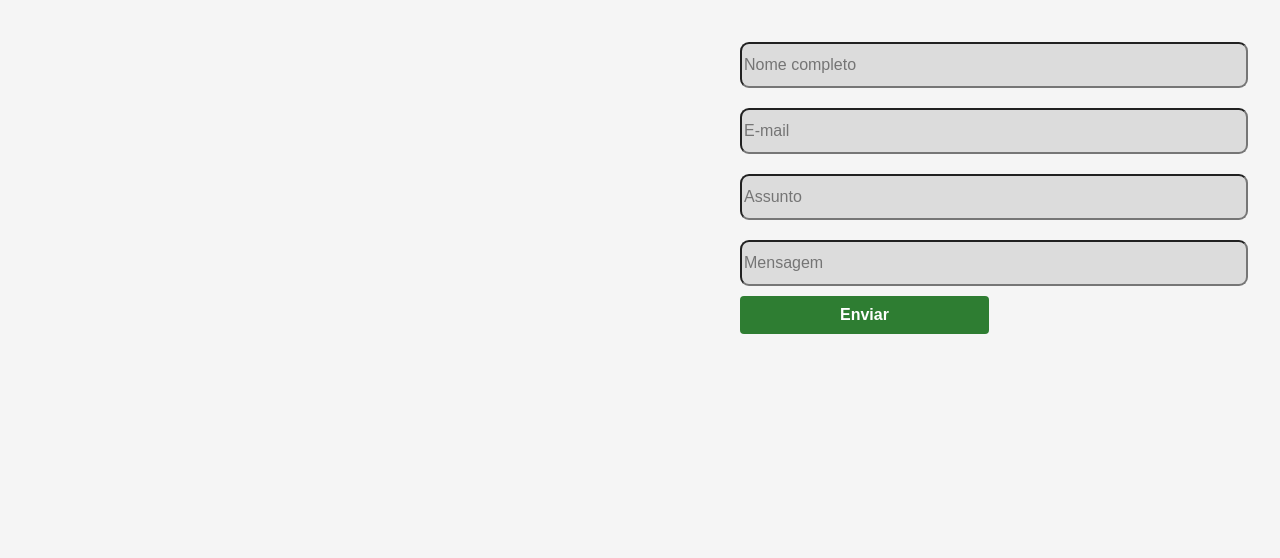
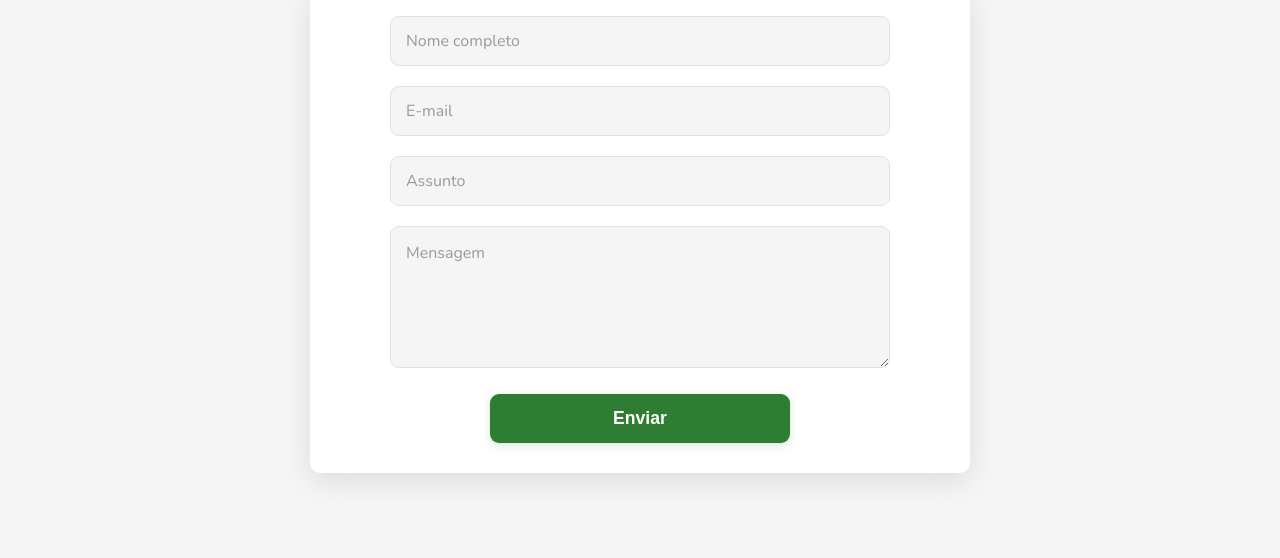
Before and after one commit to agro-conecta-FIAP/agro-conecta-FIAP, a plain HTML site: page pages/contato.html in a window 1280 px wide. Shown: the part 242-800 px from the top of the page. Drawn offline with nearby package versions, Linux system fonts and the light colour scheme.

Commit message:
REFACTORE: Ajustes iniciais

```diff
--- a/pages/contato.html
+++ b/pages/contato.html
@@ -12,7 +12,7 @@
 
     <header class="dashboard-header">
         <div class="container-header">
-          <div class="logo">AgroConecta</div>
+          <a href="/pages/dashboard.html" class="logo">AgroConecta</a>
           <button class="user-area" id="user-area" >
             <span>Olá, Edson</span>
             <img src="../public/images/circle-user.png" alt="User">
@@ -24,13 +24,21 @@
         <p>Tire suas dúvidas, envie sugestões ou fale com a nossa equipe</p>
       </div>
       <form id="form-contato">
-      <div class="card-info">
-        <input type="text" placeholder="Nome completo" required> <br>
-        <input type="email" placeholder="E-mail" required> <br>
-        <input type="text" placeholder="Assunto" required> <br>
-        <input type="text" placeholder="Mensagem" required> <br>
-      </div>
-      <button>Enviar</button>
-    </form>
+        <div class="card-info">
+          <div class="form-group">
+            <input type="text" id="nome" placeholder="Nome completo" required>
+          </div>
+          <div class="form-group">
+            <input type="email" id="email" placeholder="E-mail" required>
+          </div>
+          <div class="form-group">
+            <input type="text" id="assunto" placeholder="Assunto" required>
+          </div>
+          <div class="form-group">
+            <textarea id="mensagem" placeholder="Mensagem" rows="5" required></textarea>
+          </div>
+        </div>
+        <button type="submit">Enviar</button>
+      </form>
 </body>
 </html>
--- a/style/contato.css
+++ b/style/contato.css
@@ -20,6 +20,10 @@ body{
     background: #fff;
     padding: 1.2rem 2rem;
     height: 3rem;
+  }
+
+  .container-header a {
+    text-decoration: none;
   }
 
   .logo {
@@ -58,37 +62,110 @@ body{
 
 #form-contato{
     background-color: #fff;
-    margin-left: 740px;
-    margin-right: 740px;
-    border-radius: 40px;
-    align-items: center;
+    max-width: 600px;
+    margin: 0 auto;
+    padding: 30px;
+    border-radius: 10px;
+    box-shadow: 0 8px 30px rgba(0, 0, 0, 0.1);
+    transition: all 0.3s ease;
+    animation: fadeIn 0.5s ease-out;
 }
 
-  .card-info{
+@keyframes fadeIn {
+    from {
+        opacity: 0;
+        transform: translateY(20px);
+    }
+    to {
+        opacity: 1;
+        transform: translateY(0);
+    }
+}
+
+.card-info{
     background-color: #fff;
     text-align: center;
-    border-radius: 40px;
+    border-radius: 20px;
+    margin-bottom: 20px;
+}
 
-  }
-  .card-info input{
-    background-color: #DCDCDC;
+.form-group {
+    margin-bottom: 20px;
+}
+
+.card-info input,
+.card-info textarea {
+    background-color: #f5f5f5;
     font-size: 1rem;
     border-radius: 9px;
-    width: 500px;
-    margin-top: 10px;
-    margin-bottom: 10px;
-    height: 40px
-  }
-  #form-contato button{
+    width: 100%;
+    max-width: 500px;
+    padding: 0 15px;
+    box-sizing: border-box;
+    border: 1px solid #e0e0e0;
+    transition: all 0.3s ease;
+    font-family: 'Nunito', Arial, sans-serif;
+}
+
+.card-info input {
+    height: 50px;
+}
+
+.card-info textarea {
+    padding: 15px;
+    resize: vertical;
+    min-height: 120px;
+}
+
+.card-info input::placeholder,
+.card-info textarea::placeholder {
+    color: #999;
+    opacity: 1;
+}
+
+.card-info input:focus,
+.card-info textarea:focus {
+    outline: none;
+    border-color: #2E7D32;
+    box-shadow: 0 0 0 2px rgba(46, 125, 50, 0.1);
+    background-color: #fff;
+    transform: translateY(-1px);
+}
+
+.card-info input:hover,
+.card-info textarea:hover {
+    border-color: #bdbdbd;
+}
+
+#form-contato button{
     display: block;
-    margin: 0 auto;
-    padding: 10px 100px;
+    margin: 20px auto 0;
+    padding: 14px 0;
+    width: 100%;
+    max-width: 300px;
     background-color: #2E7D32;
     color: white;
     border: none;
-    border-radius: 4px;
-    font-size: 1rem;
+    border-radius: 9px;
+    font-size: 1.1rem;
     font-weight: 600;
     cursor: pointer;
-    transition: background-color 0.3s ease;
-  }
+    transition: all 0.3s ease;
+    box-shadow: 0 2px 10px rgba(46, 125, 50, 0.2);
+}
+
+#form-contato button:hover {
+    background-color: #1B5E20;
+    transform: translateY(-2px);
+    box-shadow: 0 4px 12px rgba(46, 125, 50, 0.3);
+}
+
+.titulo h1 {
+  font-size: 2.5rem;
+  color: #222;
+}
+
+.titulo p {
+  font-size: 1.2rem;
+  color: #666;
+}
--- a/style/home-login.css
+++ b/style/home-login.css
@@ -20,10 +20,32 @@
 
 .container-login-aside {
   background: #333;
-  background-image: url(../public/images/bg-login-banner.jpg);
+  background-image: url(../public/images/banner-bg.png);
   background-size: cover;
   background-position: center;
   z-index: 10;
+  display: flex;
+  flex-direction: column;
+  justify-content: center;
+  padding: 2rem;
+}
+
+.container-header a {
+  text-decoration: none;
+}
+
+.container-login-aside h1 {
+  color: #1AFF00;
+  font-size: 4rem;
+  font-weight: 700;
+  margin-bottom: 1rem;
+}
+
+.container-login-aside p {
+  color: #fff;
+  font-size: 1.5rem;
+  font-weight: 400;
+  margin-bottom: 1rem;
 }
 
 .container-login-main {
@@ -57,7 +79,7 @@
 }
 
 .form-group {
-  margin-bottom: 1.5rem;
+  margin-bottom: .5rem;
 }
 
 .form-group label {
@@ -66,6 +88,17 @@
   color: #333;
   font-weight: 500;
 }
+
+.button-register {
+  width: 100%;
+  padding: 0.75rem;
+  background-color: #2E7D32;
+  color: white;
+  border: none;
+  padding: 1rem;
+
+}
+
 
 .form-group input {
   width: 100%;
@@ -141,15 +174,17 @@ button[type="submit"]:hover {
 
 .tituloregister {
   font-size: 28px;
-
   margin: 0px 0px 5px 0px;
   margin-left: -3px;
   color: #4CAF50;
 }
+.form-group-password {
+  display: flex;
+  gap: 1rem;
+}
 
 .textoregister{
-  color: rgb(189, 187, 187);
-
+  color: rgb(63, 84, 70);
   margin: 0px 0px 30px 0px;
   margin-left: 1px;
 
@@ -164,3 +199,69 @@ button[type="submit"]:hover {
   border-radius: 5px;
   box-sizing: border-box;
 }
+
+/* Centraliza o formulário na tela */
+.container-contato {
+  min-height: 100vh;
+  display: flex;
+  align-items: center;
+  justify-content: center;
+  background: #f5f5f5;
+}
+
+/* Estilo do formulário */
+#form-contato {
+  background: #fff;
+  padding: 2.5rem 2.5rem 2rem 2.5rem;
+  border-radius: 24px;
+  box-shadow: 0 4px 32px rgba(46, 125, 50, 0.08);
+  max-width: 400px;
+  width: 100%;
+  margin: 0;
+  display: flex;
+  flex-direction: column;
+  gap: 1.2rem;
+}
+
+#form-contato label {
+  font-size: 1rem;
+  color: #333;
+  font-weight: 500;
+  margin-bottom: 0.3rem;
+}
+
+#form-contato input,
+#form-contato textarea {
+  width: 100%;
+  padding: 0.75rem;
+  border: 1px solid #ddd;
+  border-radius: 6px;
+  font-size: 1rem;
+  background: #f7f7f7;
+  transition: border-color 0.3s;
+}
+
+#form-contato input:focus,
+#form-contato textarea:focus {
+  outline: none;
+  border-color: #2E7D32;
+  box-shadow: 0 0 0 2px rgba(46, 125, 50, 0.12);
+}
+
+#form-contato button {
+  width: 100%;
+  padding: 0.75rem;
+  background-color: #2E7D32;
+  color: white;
+  border: none;
+  border-radius: 4px;
+  font-size: 1rem;
+  font-weight: 600;
+  cursor: pointer;
+  transition: background-color 0.3s;
+  margin-top: 0.5rem;
+}
+
+#form-contato button:hover {
+  background-color: #1B5E20;
+}
--- a/style/social-page.css
+++ b/style/social-page.css
@@ -235,3 +235,8 @@ body {
   line-height: 1.6;
   color: #222;
 }
+
+.container-header a {
+  text-decoration: none;
+
+}
```
Also changed, not shown: index.html (+5 -2 lines), interaction/route-controller/dashboard.js (added, +11 -0 lines), pages/dashboard.html (+9 -9 lines), pages/social-page.html (+1 -1 lines), style/dashboard.css (+52 -15 lines), public/images/banner-bg.png (added).
